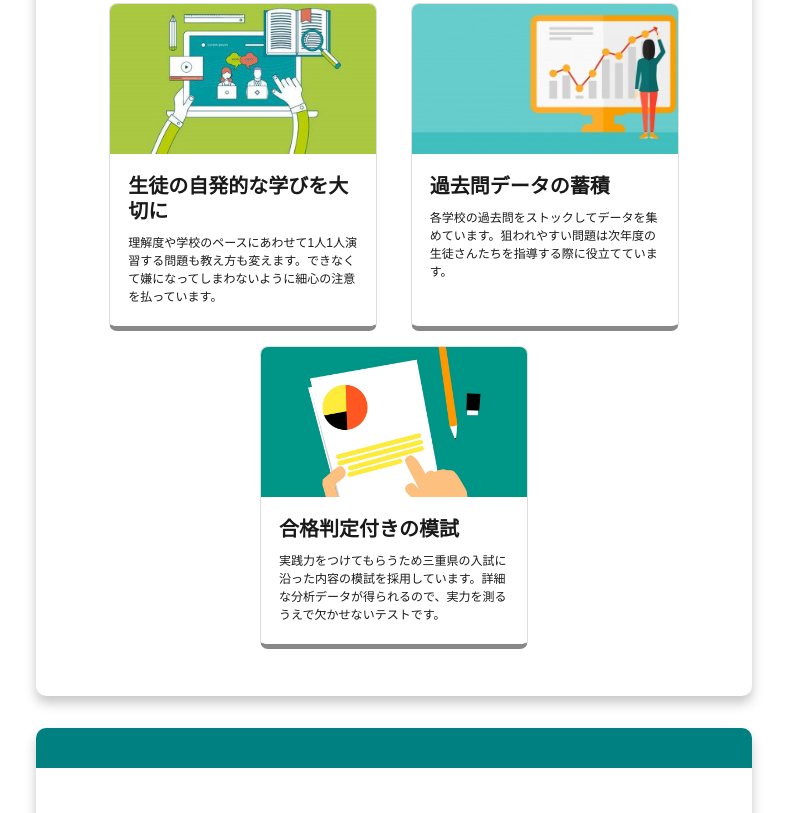
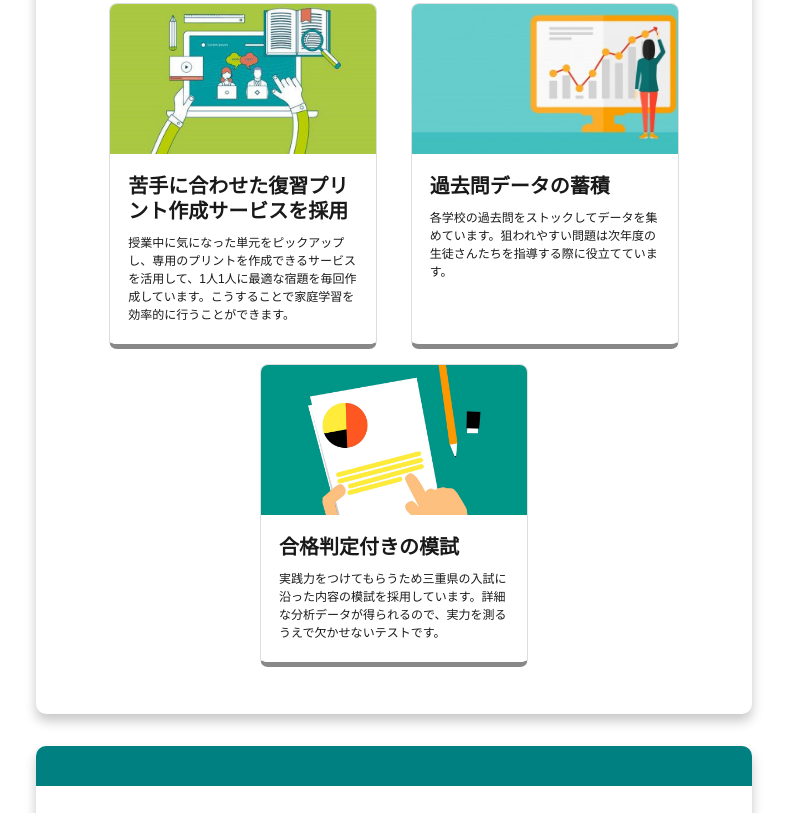
Before and after one commit to konohaacademy/AboutPersonalClamSchool, a plain HTML site: page index.html in a window 1280 px wide. Shown: the part 4304-5117 px from the top of the page, without its empty margins (118-905 px from the left). Drawn offline with nearby package versions, Linux system fonts and the light colour scheme.

Commit message:
プリント作成昨日の内容追加

```diff
--- a/index.html
+++ b/index.html
@@ -644,10 +644,10 @@
                     <div class="card__imgframe img5"></div>
                     <div class="card__textbox">
                       <div class="card__titletext">
-                        生徒の自発的な学びを大切に
+                        苦手に合わせた復習プリント作成サービスを採用
                       </div>
                       <div class="card__overviewtext">
-                        理解度や学校のペースにあわせて1人1人演習する問題も教え方も変えます。できなくて嫌になってしまわないように細心の注意を払っています。
+                        授業中に気になった単元をピックアップし、専用のプリントを作成できるサービスを活用して、1人1人に最適な宿題を毎回作成しています。こうすることで家庭学習を効率的に行うことができます。
                       </div>
                     </div>
                   </div>
@@ -1004,7 +1004,7 @@
 
               <div class="comment box">
                 <p class="fw-bold center font-lg mb-lg mt-sm">講師からひとこと</p>
-                <span>勉強を通して学ぶ楽しさを知ってほしいのはもちろん、効率的な勉強法を身に付けることで時間の有効活用ができる子を増やしたいと思っています。一生懸命やっている部活や家族・友達都の時間など、今しか経験できない貴重な体験をたくさんできるように全力でフォローします。</span>
+                <span>勉強を通して学ぶ楽しさを知ってほしいのはもちろん、効率的な勉強法を身に付けることで時間の有効活用ができる子を増やしたいと思っています。一生懸命やっている部活や家族・友達との時間など、今しか経験できない貴重な体験をたくさんできるように全力でフォローします。</span>
               </div>
             </div>
           </div>
```
